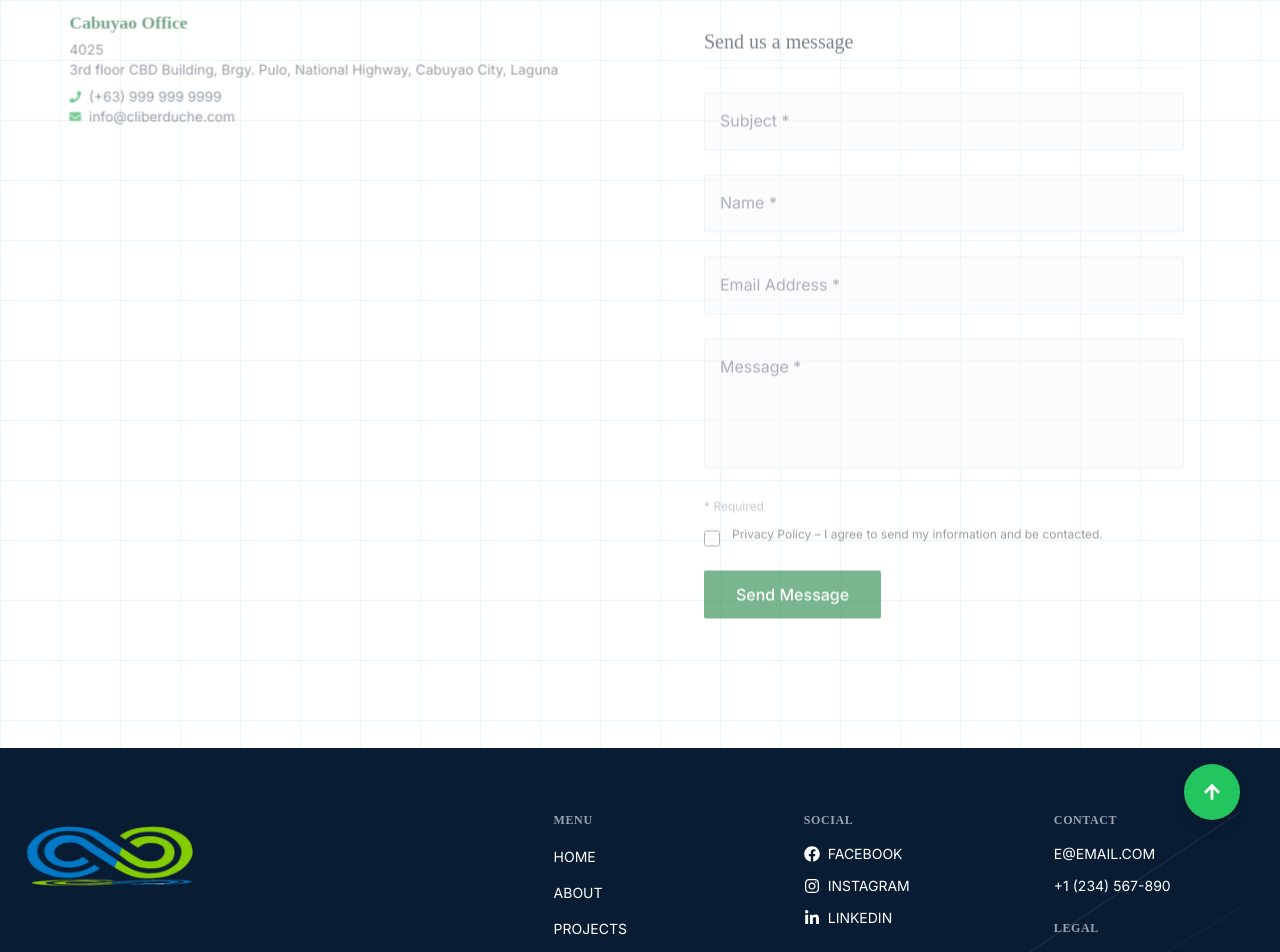
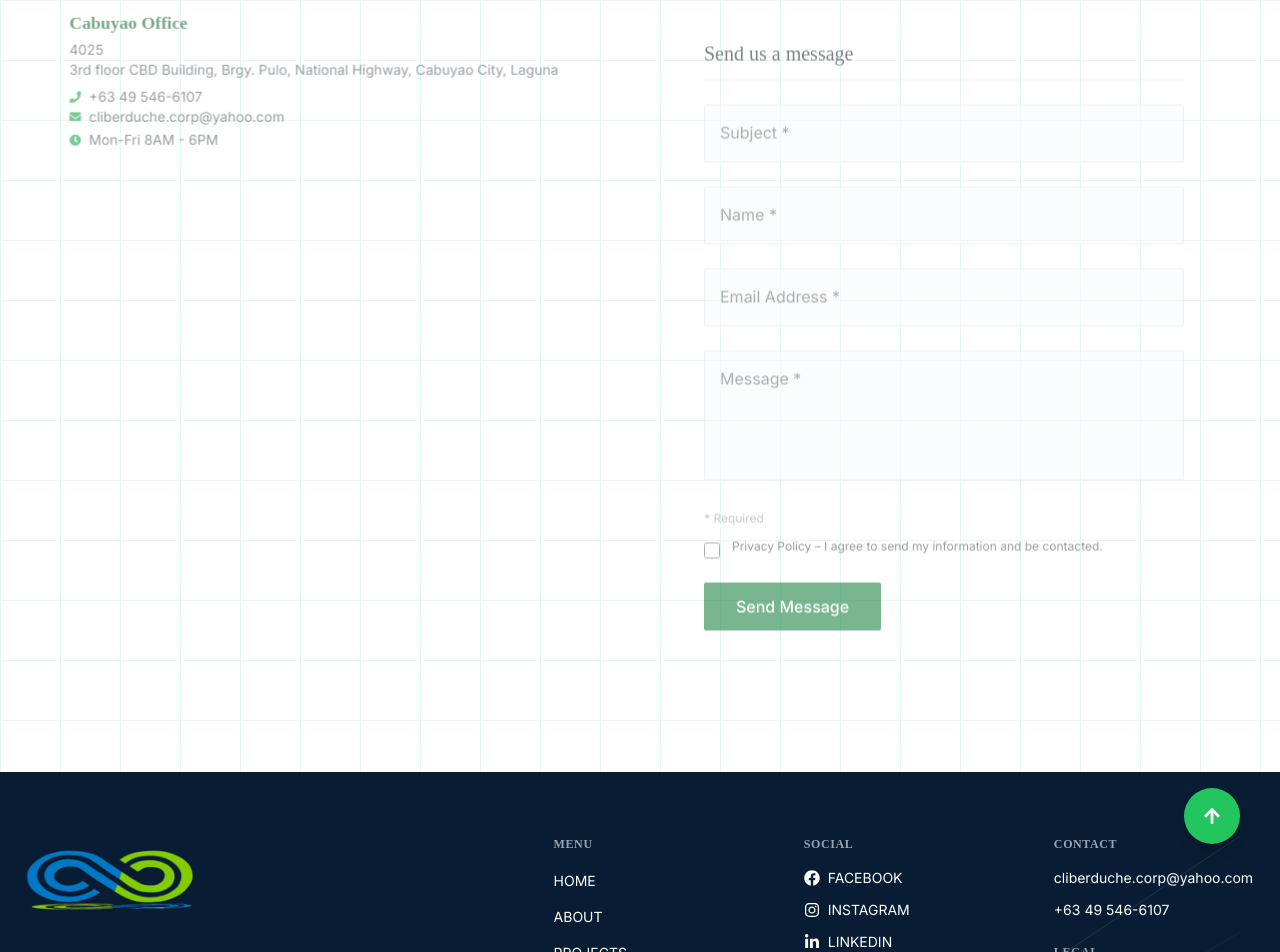
Before and after one commit to Railen-Laminers/Cliberduche, a React (Vite) app in the folder frontend/: page /contact in a window 1280 px wide. Shown: the part 200-1152 px from the top of the page. Built offline with nearby package versions, Linux system fonts and the light colour scheme; a web font is replaced by a local one.

Commit message:
Finalization 5.2

```diff
--- a/frontend/src/components/Footer.jsx
+++ b/frontend/src/components/Footer.jsx
@@ -121,15 +121,15 @@ export default function Footer() {
                             <div className="space-y-3">
                                 <a
                                     href="mailto:contact@cliberduche.com"
-                                    className="text-xs sm:text-sm text-white hover:text-green-400 transition-colors duration-300 block"
+                                    className="text-xs sm:text-sm text-white hover:text-green-400 transition-colors duration-300 block break-words"
                                 >
-                                    E@EMAIL.COM
+                                    cliberduche.corp@yahoo.com
                                 </a>
                                 <a
                                     href="tel:+1234567890"
                                     className="text-xs sm:text-sm text-white hover:text-green-400 transition-colors duration-300 block"
                                 >
-                                    +1 (234) 567-890
+                                    +63 49 546-6107
                                 </a>
                             </div>
 
--- a/frontend/src/pages/public/Contact.jsx
+++ b/frontend/src/pages/public/Contact.jsx
@@ -1,13 +1,6 @@
 // Contact.jsx
 import React, { useState, useEffect } from "react";
-import {
-    FaPhone,
-    FaEnvelope,
-    FaMapMarkerAlt,
-    FaInfinity,
-    FaCheckCircle,
-    FaTimes,
-} from "react-icons/fa";
+import { FaPhone, FaEnvelope, FaInfinity, FaCheckCircle, FaTimes, FaClock } from "react-icons/fa";
 import useScrollAnimation from "../../hooks/useScrollAnimation";
 import Map from "./Map";
 import BackgroundDecor from "../../components/BackgroundDecor";
@@ -116,10 +109,13 @@ export default function Contact({ introDone = true }) {
                                 3rd floor CBD Building, Brgy. Pulo, National Highway, Cabuyao City, Laguna
                             </p>
                             <p className="text-sm text-gray-600 mt-2 flex items-center gap-2">
-                                <FaPhone className="text-green-600 w-3 h-3" /> (+63) 999 999 9999
+                                <FaPhone className="text-green-600 w-3 h-3" /> +63 49 546-6107
                             </p>
                             <p className="text-sm text-gray-600 flex items-center gap-2">
-                                <FaEnvelope className="text-green-600 w-3 h-3" /> info@cliberduche.com
+                                <FaEnvelope className="text-green-600 w-3 h-3" /> cliberduche.corp@yahoo.com
+                            </p>
+                            <p className="text-sm text-gray-600 flex items-center gap-2 mt-1">
+                                <FaClock className="text-green-600 w-3 h-3" /> Mon-Fri 8AM - 6PM
                             </p>
                         </div>
                     </div>
```
